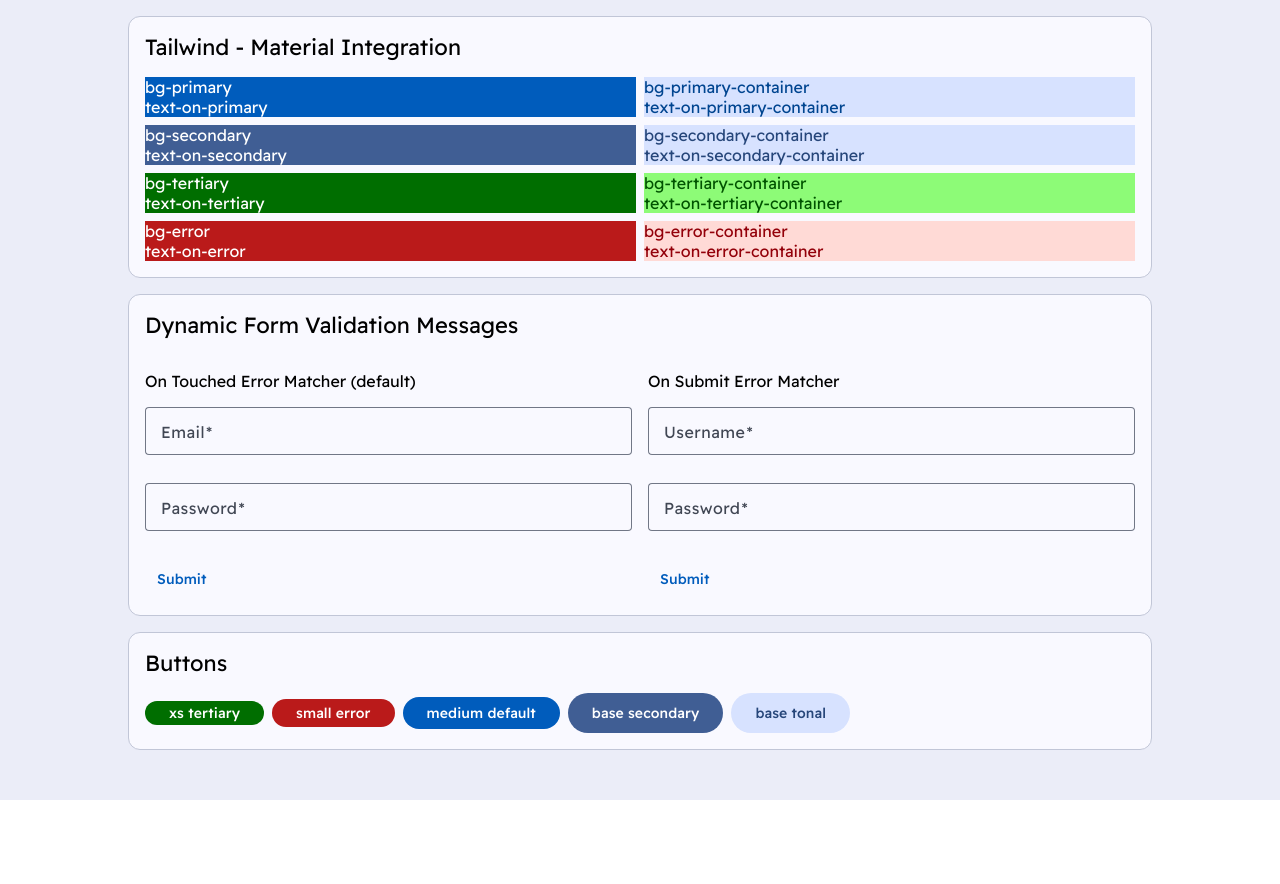
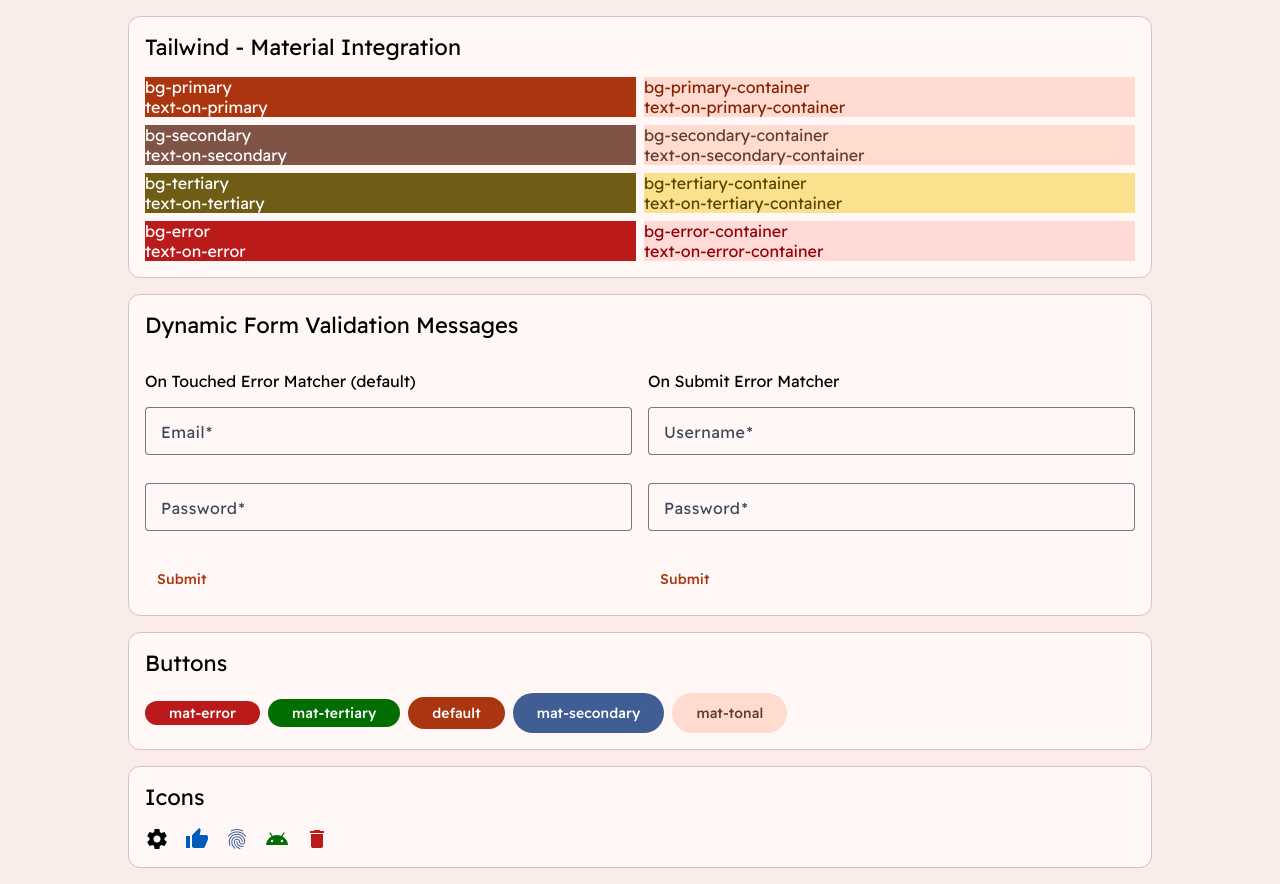
Before and after one commit to voi99/modern-angular-template, an Angular app: page / in a window 1280 px wide. Before the commit the page ends 800 px from the top, so only its background shows below. Built offline with nearby package versions, Linux system fonts and the light colour scheme.

Commit message:
feat: icons

```diff
--- /dev/null
+++ b/_theme-colors.scss
@@ -0,0 +1,137 @@
+// This file was generated by running 'ng generate @angular/material:theme-color'.
+// Proceed with caution if making changes to this file.
+
+@use "sass:map";
+@use "@angular/material" as mat;
+
+// Note: Color palettes are generated from primary: #B33B15, secondary: #B88576, tertiary: #A58F44, neutral: #998E8C
+$_palettes: (
+  primary: (
+    0: #000000,
+    10: #3b0900,
+    20: #5f1500,
+    25: #731b00,
+    30: #862200,
+    35: #9a2902,
+    40: #ab350f,
+    50: #cd4d26,
+    60: #ef663d,
+    70: #ff8b69,
+    80: #ffb5a0,
+    90: #ffdbd1,
+    95: #ffede8,
+    98: #fff8f6,
+    99: #fffbff,
+    100: #ffffff,
+  ),
+  secondary: (
+    0: #000000,
+    10: #311309,
+    20: #4a271c,
+    25: #573126,
+    30: #643c30,
+    35: #72483b,
+    40: #7f5346,
+    50: #9b6c5d,
+    60: #b88576,
+    70: #d59f8f,
+    80: #f3b9a9,
+    90: #ffdbd0,
+    95: #ffede8,
+    98: #fff8f6,
+    99: #fffbff,
+    100: #ffffff,
+  ),
+  tertiary: (
+    0: #000000,
+    10: #231b00,
+    20: #3b2f00,
+    25: #483a00,
+    30: #564500,
+    35: #635108,
+    40: #6f5d16,
+    50: #8a752d,
+    60: #a58f44,
+    70: #c1aa5c,
+    80: #dec574,
+    90: #fbe18d,
+    95: #fff0c7,
+    98: #fff8ef,
+    99: #fffbff,
+    100: #ffffff,
+  ),
+  neutral: (
+    0: #000000,
+    10: #211a19,
+    20: #362f2d,
+    25: #423a38,
+    30: #4d4543,
+    35: #59504f,
+    40: #665c5b,
+    50: #7f7573,
+    60: #998e8c,
+    70: #b4a9a6,
+    80: #d0c4c1,
+    90: #ede0dd,
+    95: #fceeeb,
+    98: #fff8f6,
+    99: #fffbff,
+    100: #ffffff,
+    4: #130d0c,
+    6: #181211,
+    12: #251e1d,
+    17: #302827,
+    22: #3b3332,
+    24: #3f3736,
+    87: #e4d7d5,
+    92: #f3e5e3,
+    94: #f9ebe8,
+    96: #fff1ee,
+  ),
+  neutral-variant: (
+    0: #000000,
+    10: #291712,
+    20: #402b26,
+    25: #4c3630,
+    30: #59413b,
+    35: #654d46,
+    40: #725952,
+    50: #8c7169,
+    60: #a88a82,
+    70: #c4a49c,
+    80: #e0bfb7,
+    90: #fedbd2,
+    95: #ffede8,
+    98: #fff8f6,
+    99: #fffbff,
+    100: #ffffff,
+  ),
+  error: (
+    0: #000000,
+    10: #410002,
+    20: #690005,
+    25: #7e0007,
+    30: #93000a,
+    35: #a80710,
+    40: #ba1a1a,
+    50: #de3730,
+    60: #ff5449,
+    70: #ff897d,
+    80: #ffb4ab,
+    90: #ffdad6,
+    95: #ffedea,
+    98: #fff8f7,
+    99: #fffbff,
+    100: #ffffff,
+  ),
+);
+
+$_rest: (
+  secondary: map.get($_palettes, secondary),
+  neutral: map.get($_palettes, neutral),
+  neutral-variant: map.get($_palettes, neutral-variant),
+  error: map.get($_palettes, error),
+);
+
+$primary-palette: map.merge(map.get($_palettes, primary), $_rest);
+$tertiary-palette: map.merge(map.get($_palettes, tertiary), $_rest);
--- a/src/app/app.component.ts
+++ b/src/app/app.component.ts
@@ -2,10 +2,16 @@
 import { ButtonsExampleComponent } from "./examples/buttons/buttons-example.component";
 import { FormValidationExampleComponent } from "./examples/form-validation/form-validation-example.component";
 import { TailwindMaterialExampleComponent } from "./examples/tailwind-material/tailwind-material-example.component";
+import { IconsExampleComponent } from "./examples/icons/icons-example.component";
 
 @Component({
   selector: "app-root",
-  imports: [ButtonsExampleComponent, TailwindMaterialExampleComponent, FormValidationExampleComponent],
+  imports: [
+    ButtonsExampleComponent,
+    TailwindMaterialExampleComponent,
+    FormValidationExampleComponent,
+    IconsExampleComponent,
+  ],
   template: `
     <div class="min-h-full bg-surface-container p-4">
       <div class="mx-auto flex max-w-screen-lg flex-col gap-4">
@@ -24,6 +30,11 @@
         } @placeholder {
           <div class="h-52 animate-pulse rounded-xl bg-surface-dim md:h-28"></div>
         }
+        @defer {
+          <icons-example />
+        } @placeholder {
+          <div class="h-52 animate-pulse rounded-xl bg-surface-dim md:h-28"></div>
+        }
       </div>
     </div>
   `,
--- a/src/app/examples/buttons/buttons-example.component.ts
+++ b/src/app/examples/buttons/buttons-example.component.ts
@@ -7,14 +7,12 @@
   imports: [MatButton, CardComponent],
   template: `
     <card cardTitle="Buttons">
-      <div class="flex flex-col gap-4">
-        <div class="flex flex-wrap items-center gap-2">
-          <button mat-flat-button class="mat-xs mat-tertiary">xs tertiary</button>
-          <button mat-flat-button class="mat-sm mat-error">small error</button>
-          <button mat-flat-button class="mat-md">medium default</button>
-          <button mat-flat-button class="mat-secondary">base secondary</button>
-          <button mat-flat-button class="mat-tonal">base tonal</button>
-        </div>
+      <div class="flex flex-wrap items-center gap-2">
+        <button mat-flat-button class="mat-xs mat-error">mat-error</button>
+        <button mat-flat-button class="mat-sm mat-tertiary">mat-tertiary</button>
+        <button mat-flat-button class="mat-md">default</button>
+        <button mat-flat-button class="mat-secondary">mat-secondary</button>
+        <button mat-flat-button class="mat-tonal">mat-tonal</button>
       </div>
     </card>
   `,
--- /dev/null
+++ b/src/app/examples/icons/icons-example.component.ts
@@ -0,0 +1,23 @@
+import { ChangeDetectionStrategy, Component } from "@angular/core";
+import { CardComponent } from "../card/card.component";
+import { MatIcon } from "@angular/material/icon";
+import { MatTooltip } from "@angular/material/tooltip";
+
+@Component({
+  selector: "icons-example",
+  imports: [CardComponent, MatIcon, MatTooltip],
+  template: `
+    <card cardTitle="Icons">
+      <div class="flex flex-wrap items-center gap-4">
+        <mat-icon matTooltip="default">settings</mat-icon>
+        <mat-icon class="mat-primary" matTooltip="mat-primary">thumb_up</mat-icon>
+        <mat-icon class="mat-secondary" matTooltip="mat-secondary">fingerprint</mat-icon>
+        <mat-icon class="mat-tertiary" matTooltip="mat-tertiary">android</mat-icon>
+        <mat-icon class="mat-error" matTooltip="mat-error">delete</mat-icon>
+      </div>
+    </card>
+  `,
+  styles: ``,
+  changeDetection: ChangeDetectionStrategy.OnPush,
+})
+export class IconsExampleComponent {}
--- a/src/index.html
+++ b/src/index.html
@@ -11,7 +11,7 @@
     <link href="https://fonts.googleapis.com/css2?family=Readex+Pro:wght@160..700&display=swap" rel="stylesheet" />
     <link href="https://fonts.googleapis.com/icon?family=Material+Icons" rel="stylesheet" />
   </head>
-  <body class="mat-typography">
+  <body>
     <app-root></app-root>
   </body>
 </html>
--- a/src/scss/_buttons.scss
+++ b/src/scss/_buttons.scss
@@ -1,7 +1,7 @@
 @use "@angular/material" as mat;
 
-@mixin color-variants() {
-  .mdc-button {
+button.mdc-button,
+a.mdc-button {
   &.mat-tonal {
     background-color: var(--mat-sys-secondary-container);
     color: var(--mat-sys-on-secondary-container);
@@ -11,10 +11,9 @@
     }
   }
 }
-}
 
-@mixin sizes() {
-  .mdc-button {
+button.mdc-button,
+a.mdc-button {
   &.mat-xs {
     @include mat.button-density(-3);
   }
@@ -27,9 +26,3 @@
     @include mat.button-density(-1);
   }
 }
-}
-
-:root {
-  @include color-variants();
-  @include sizes();
-}
--- a/src/scss/_color-variants.scss
+++ b/src/scss/_color-variants.scss
@@ -1,13 +1,16 @@
 @use "@angular/material" as mat;
 @use "theme-colors";
 
-@mixin color-variants() {
 .mat-primary {
   @include mat.theme(
     (
       color: theme-colors.$primary-palette,
     )
   );
+
+  &.mat-icon {
+    --mat-icon-color: var(--mat-sys-primary);
+  }
 }
 
 .mat-secondary {
@@ -16,6 +19,10 @@
       color: theme-colors.$secondary-palette,
     )
   );
+
+  &.mat-icon {
+    --mat-icon-color: var(--mat-sys-primary);
+  }
 }
 
 .mat-tertiary {
@@ -24,6 +31,10 @@
       color: theme-colors.$tertiary-palette,
     )
   );
+
+  &.mat-icon {
+    --mat-icon-color: var(--mat-sys-primary);
+  }
 }
 
 .mat-error {
@@ -32,9 +43,8 @@
       color: theme-colors.$error-palette,
     )
   );
+
+  &.mat-icon {
+    --mat-icon-color: var(--mat-sys-primary);
   }
 }
-
-:root {
-  @include color-variants();
-}
--- a/src/scss/_form-fields.scss
+++ b/src/scss/_form-fields.scss
@@ -1,7 +1,6 @@
 @use "@angular/material" as mat;
 
-@mixin sizes() {
-  .mat-mdc-form-field {
+mat-form-field.mat-mdc-form-field {
   &.mat-xs {
     @include mat.form-field-density(-3);
   }
@@ -14,8 +13,3 @@
     @include mat.form-field-density(-1);
   }
 }
-}
-
-:root {
-  @include sizes();
-}
```
Lines whose indentation alone changed are shown as unchanged.
